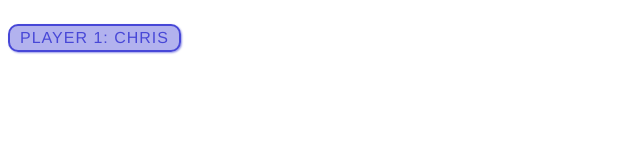
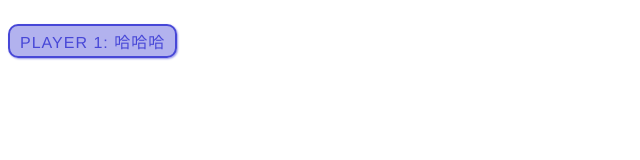
Before and after one commit to Poter0222/poter, a plain HTML site: page index.html in a window 1280 px wide. Shown: the whole page, without its empty margins (0-640 px from the left). Drawn offline with Linux system fonts and the light colour scheme.

Commit message:
Update index.html

```diff
--- a/index.html
+++ b/index.html
@@ -21,7 +21,7 @@
     </style>
   </head>
   <body>
-    <p>Player 1: Chris</p>
+    <p>Player 1: 哈哈哈</p>
 
     <script>
       const para = document.querySelector('p');
```
